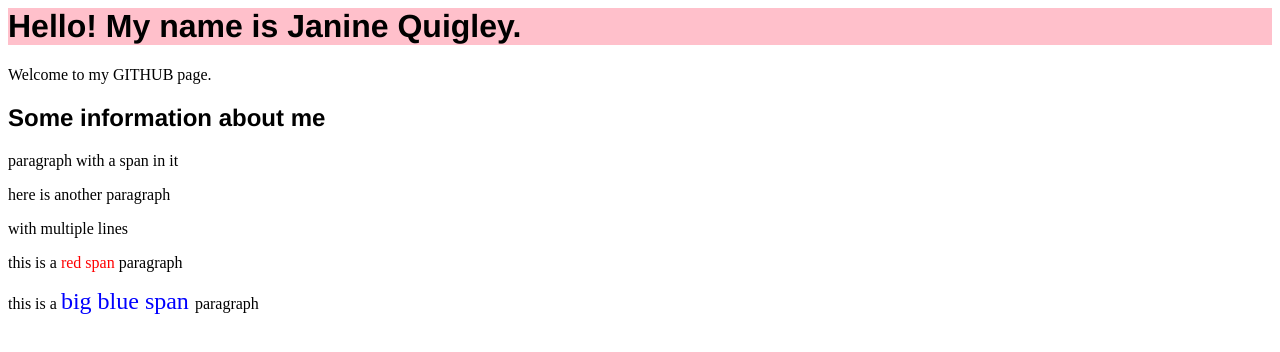
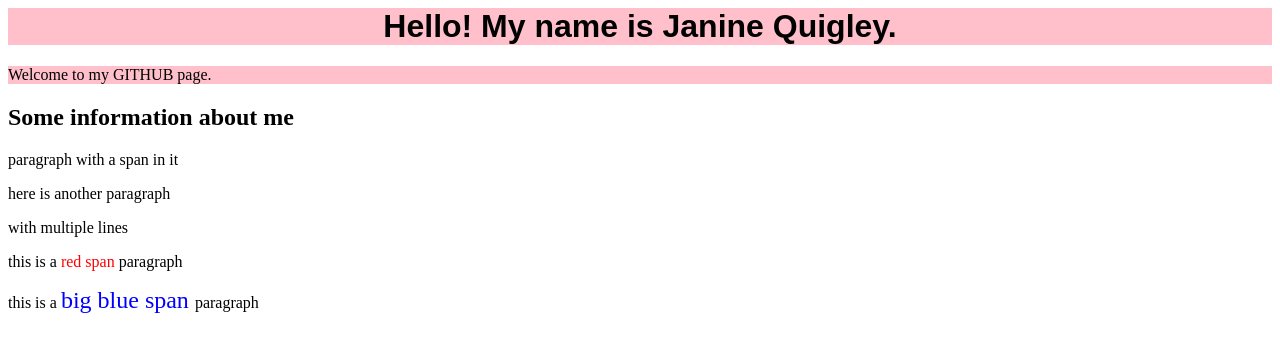
Before and after one commit to janinequig/janinequig, a plain HTML site: page index.html in a window 1280 px wide. Drawn offline with Linux system fonts and the light colour scheme.

Commit message:
Update index.html

```diff
--- a/index.html
+++ b/index.html
@@ -2,8 +2,9 @@
   <head>
     <title>Hello!</title>
     <style>
-      h1  {font-family:helvetica, sans-serif;}
-      h2 {font-family:helvetica;}
+      h1  {font-family:times-new-roman, sans-serif;}
+      h2 {font-family:times-new-roman;}
+      p {font-family:times-new-roman:}
       .blue {color:blue;}
       .red {color:red;}
       #big {font-size: 150%;}
@@ -11,10 +12,10 @@
   </head>
   <body>
     <div>
-      <h1 style="background-color:pink;">
+      <h1 style="background-color:pink; text-align:center;">
         <b> Hello! My name is Janine Quigley.</b>
       </h1>
-      <p>Welcome to my GITHUB page.</p>
+      <p style="background-color:pink;">Welcome to my GITHUB page.</p>
       <h2> Some information about me </h2>
       <p> paragraph with a <span> span </span> in it </p>
       <p> here is another paragraph </p> <p> with multiple lines </p>
```
